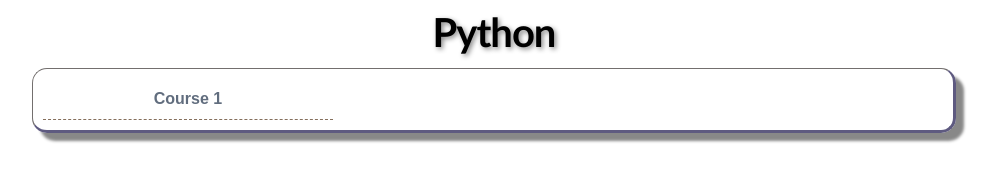
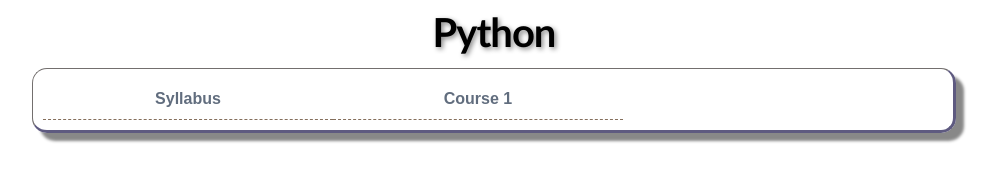
Before and after one commit to ninghchen/ninghchen.github.io, a plain HTML site: page index.htm in a window 1280 px wide. Shown: the whole page, without its empty margins (146-1143 px from the left). Drawn offline with nearby package versions, Linux system fonts and the light colour scheme.

Commit message:
Syllabus

```diff
--- a/index.htm
+++ b/index.htm
@@ -689,6 +689,7 @@ a:hover {
 
 	<div id="content">
 <div class="display">
+	<li><a href = "syllabus.pdf">Syllabus</a></li>
       <li><a href = "Course_1.htm">Course 1</a></li>
 </div>
 </body>
```
Also changed, not shown: 1 other file.
